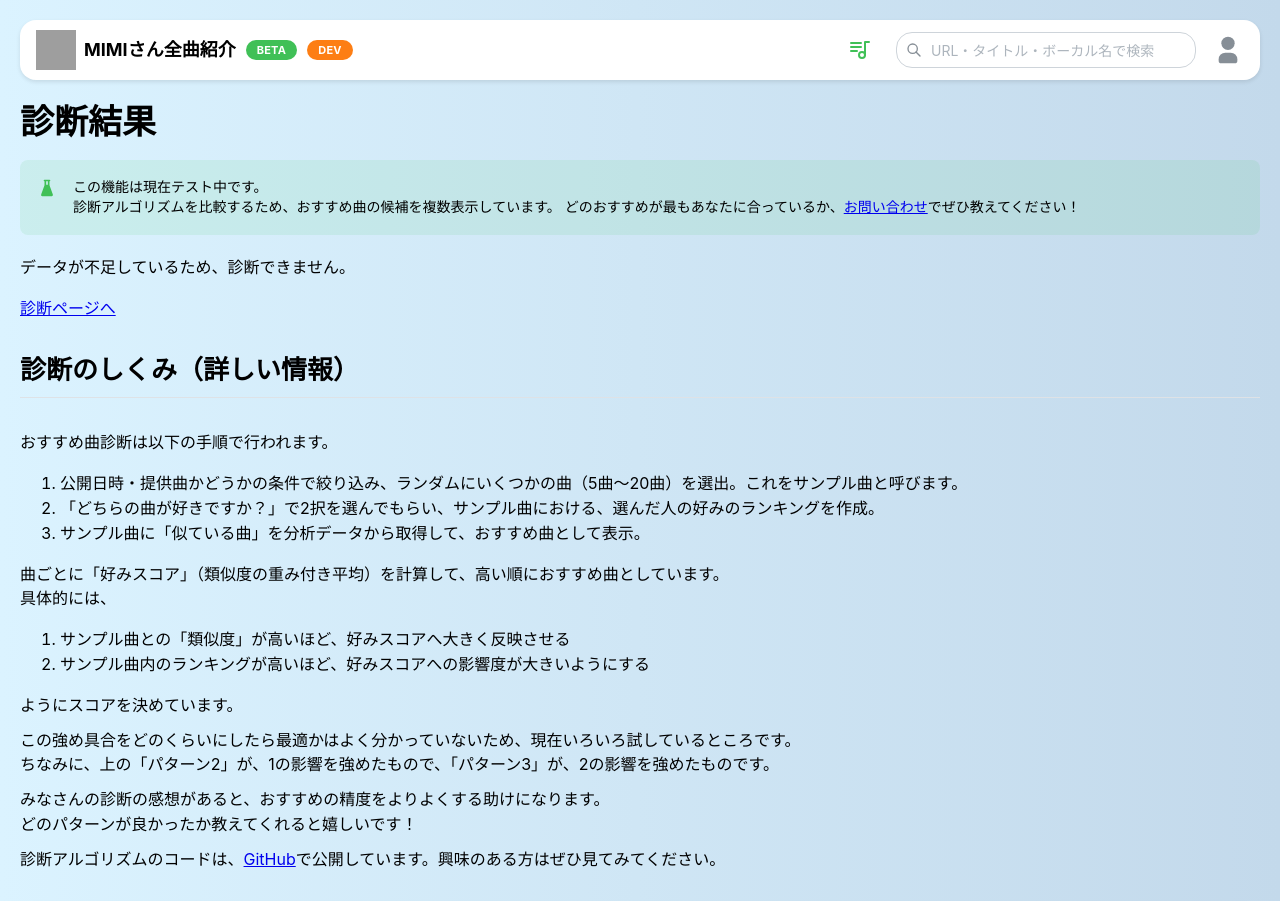
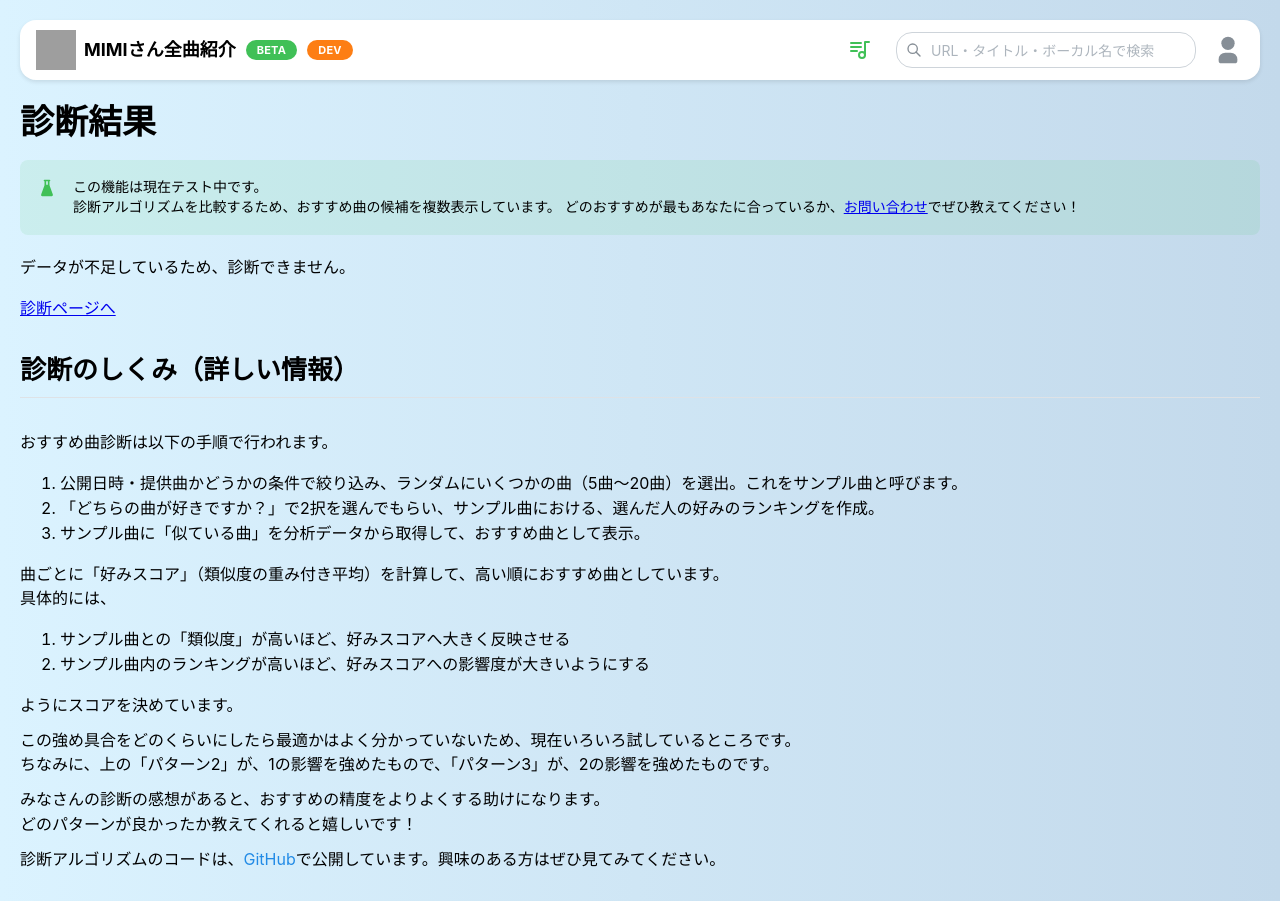
Before and after one commit to takechi-scratch/songs_introduction_www, a Next.js app: page /recommend/result in a window 1280 px wide. Shown: the top 901 px of the page. Built offline with nearby package versions, Linux system fonts and the light colour scheme; no server answers; grey boxes are pictures that could not be loaded.

Commit message:
fix: protruding link

```diff
--- a/src/components/markdown.tsx
+++ b/src/components/markdown.tsx
@@ -1,6 +1,6 @@
 "use client";
 
-import { Code, Divider, Table, Text, Title } from "@mantine/core";
+import { Anchor, Code, Divider, Table, Text, Title } from "@mantine/core";
 import Link from "next/link";
 import React from "react";
 import ReactMarkdown from "react-markdown";
@@ -21,15 +21,26 @@ export default function MantineMarkdown({
                 a: ({ href, children, ...props }) => {
                     if (!href || href?.startsWith("http")) {
                         return (
-                            <a href={href} target="_blank" rel="noopener noreferrer" {...props}>
+                            <Anchor
+                                href={href}
+                                target="_blank"
+                                rel="noopener noreferrer"
+                                style={{ wordBreak: "break-all" }}
+                                {...props}
+                            >
                                 {children}
-                            </a>
+                            </Anchor>
                         );
                     } else {
                         return (
-                            <Link href={href} {...props}>
+                            <Anchor
+                                component={Link}
+                                href={href}
+                                style={{ wordBreak: "break-all" }}
+                                {...props}
+                            >
                                 {children}
-                            </Link>
+                            </Anchor>
                         );
                     }
                 },
```
